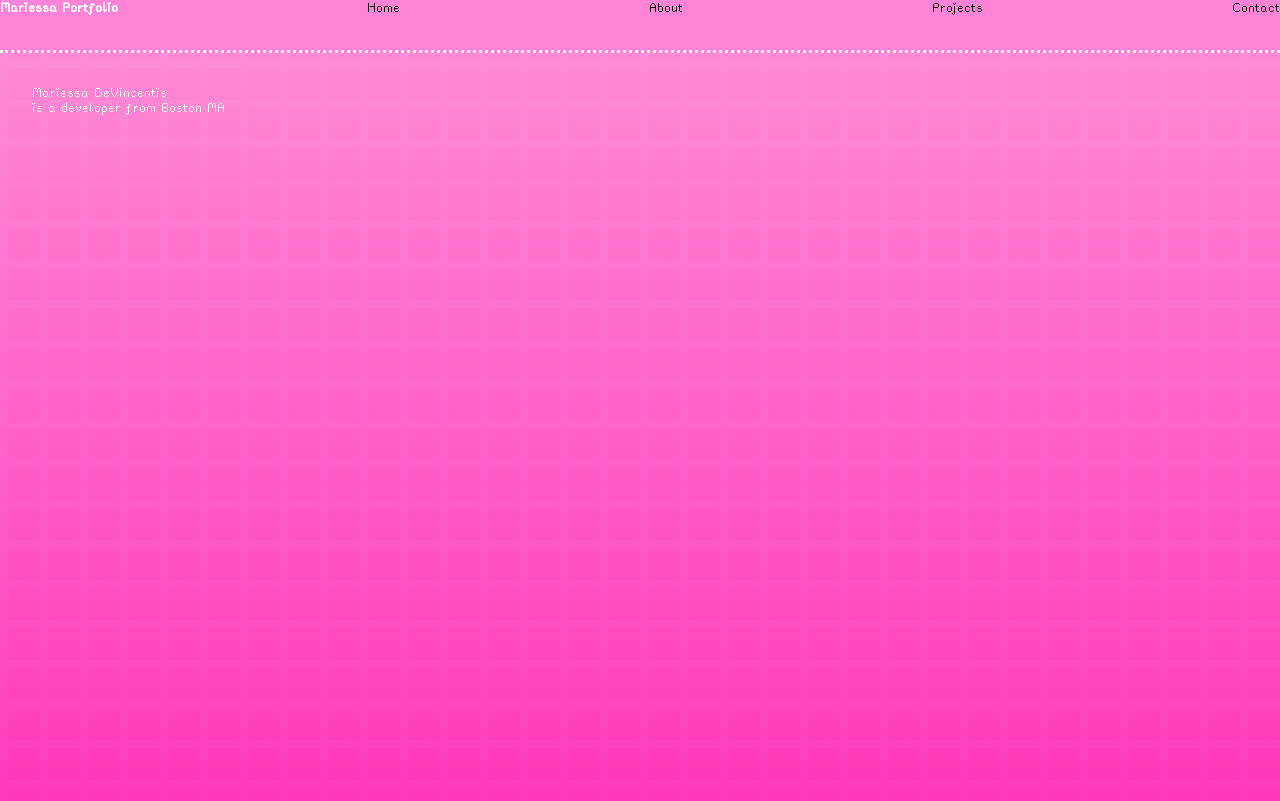
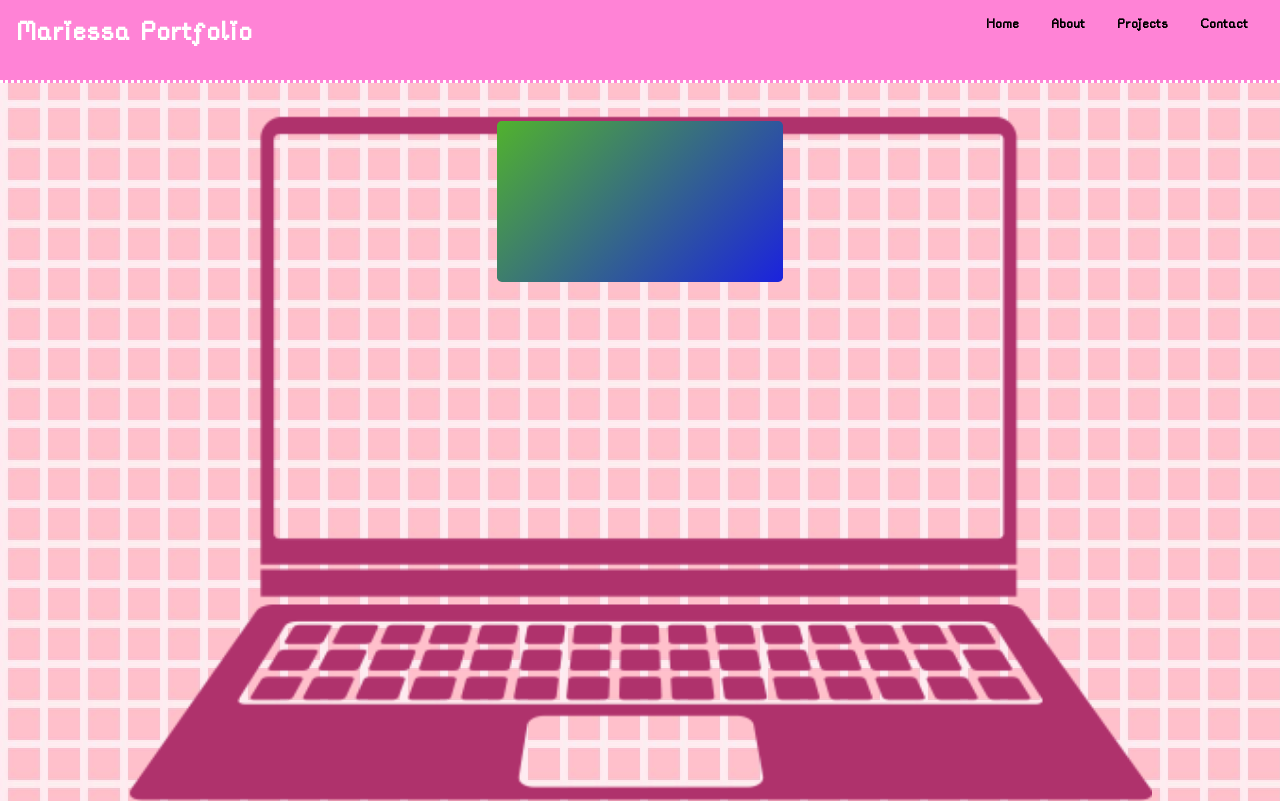
Before and after one commit to mariessad/perScholas, a plain HTML site: page week2/portfolio/index.html in a window 1280 px wide. Shown: the top 801 px of the page. Drawn offline with Linux system fonts and the light colour scheme; files whose address does not match are found by name.

Commit message:
add css, add JS color interactivity

```diff
--- a/week2/portfolio/app.js
+++ b/week2/portfolio/app.js
@@ -1,5 +1,56 @@
-document.querySelector("nav").addEventListener("mouseover", colorChange);
+// document.querySelector("nav").addEventListener("mouseover", colorChange);
 
-function colorChange() {
-  document.querySelector("nav").innerHTML = "color:red";
+// function colorChange() {
+//   document.querySelector("nav").innerHTML = "color:red";
+// }
+
+//
+
+const HEX_ALPHABET = "0123456789abcdef";
+const COLORS_NUM = 2;
+
+function random(arr) {
+  return arr[Math.floor(arr.length * Math.random())];
 }
+
+function randomHex(len) {
+  let str = "";
+  while (str.length < len) {
+    str = `${str}${
+      HEX_ALPHABET[Math.floor(Math.random() * HEX_ALPHABET.length)]
+    }`;
+  }
+  return str;
+}
+
+function genColors(string) {
+  const colors = [];
+
+  for (let i = 0; i < string.length - 5; i += 1) {
+    colors.push(string.slice(i, i + 6));
+  }
+
+  return colors;
+}
+
+function createGradient(colors) {
+  const colorStrings = colors.map((color) => {
+    return `#${color}`;
+  });
+  return ["135deg"].concat(colorStrings).join(", ");
+}
+
+function updateElement(elem) {
+  const hex = randomHex(COLORS_NUM + 5);
+  const colors = genColors(hex);
+  elem.style.background = `linear-gradient(${createGradient(colors)})`;
+  //   elem.innerText = hex;
+
+  return elem;
+}
+
+const elem = document.querySelector(".colors");
+
+updateElement(elem);
+
+elem.addEventListener("mousemove", (e) => updateElement(e.target));
--- a/week2/portfolio/index.html
+++ b/week2/portfolio/index.html
@@ -11,23 +11,23 @@
 <body>
   <nav onclick="colorChange()">
     <p class="nav-title">Mariessa Portfolio</p>
-    <ul>
-      Home
-    </ul>
-    <ul>
-      About
-    </ul>
-    <ul>
-      Projects
-    </ul>
-    <ul>
-      Contact
+    <ul class="nav-ul">
+      <li>Home</li>
+
+      <li>About</li>
+
+      <li>Projects</li>
+
+      <li>Contact</li>
     </ul>
   </nav>
   <main>
     <div class="hero-section">
-      <!-- <img class="hero-image" src="./images/moth_bg_1.png" /> -->
+      <!-- Laptop-->
+      <img class="hero-image" src="./images/NicePng_laptop-png_1694360.png" />
+      <div class="rainbow colors"></div>
     </div>
+    <!-- about section -->
     <div class="about">
       <div class="about-text">
         <p>Mariessa DeVincentis</p>
@@ -59,7 +59,9 @@
         <p class="card-text">Project 4 text</p>
       </div>
     </div>
+    <!-- contact section -->
     <div class="contact"></div>
   </main>
   <footer></footer>
+  <script src="./app.js"></script>
 </body>
--- a/week2/portfolio/style.css
+++ b/week2/portfolio/style.css
@@ -16,37 +16,80 @@
 body {
   /* background-color: rgb(19, 12, 49); */
   background-image: url("./images/aesthetic-pink-desktop\ android-iphone-desktop-hd-backgrounds-wallpapers-1080p-4k-yz9df-1920x1080.jpg");
+  /* backdrop-filter: opacity(0.4); */
   font-family: "rainyheartsmedium";
 }
 nav {
   display: flex;
   justify-content: space-between;
   background-color: var(--pink-one);
-  height: 50px;
+  height: 5rem;
+  width: 100vw;
   border-bottom: dotted white;
+}
+.nav-ul {
+  display: flex;
+  margin-right: 1rem;
+  margin-left: 1rem;
+}
+
+.nav-ul > li {
+  margin: 1rem;
+  list-style: none;
+  font-weight: bold;
+  /* padding: 0.5rem; */
+}
+.nav-ul > li:hover {
+  border: dotted 3px white;
 }
 .nav-title {
   color: white;
   font-weight: bold;
+  margin: 1rem;
+  font-size: 2rem;
 }
+
 .hero-section {
   display: flex;
-  justify-content: right;
+  justify-content: center;
 }
 
 .hero-image {
   width: 80vw;
-  opacity: 50%;
-  transform: rotate(-20deg);
+  /* opacity: 50%; */
+  /* transform: rotate(-20deg); */
   margin-top: 2rem;
   margin-bottom: 3rem;
+  color: var(--pink-two);
+}
+
+.colors {
+  color: white;
+  padding: 0.5em;
+  text-shadow: 1px 1px rgba(black, 0.5);
+  position: absolute;
+  /* width: 100%;
+  height: 100%; */
+  /* user-select: none; */
+  z-index: 1;
+}
+
+.rainbow {
+  width: 270px;
+  height: 145px;
+  max-height: 145px;
+  margin-top: 2.4rem;
+  border-radius: 0.3rem;
+  /* margin: auto; */
 }
 /* about */
 .about {
-  width: 100vw;
+  width: 100%;
   height: 70vw;
   background-image: linear-gradient(var(--pink-one), var(--pink-two));
   opacity: 90%;
+  border-radius: 1rem;
+  border: solid 10px white;
   display: flex;
 }
 
@@ -55,11 +98,15 @@ nav {
   height: auto;
   color: white;
   margin: 2rem;
+  border: solid 10px white;
+  border-radius: 1rem;
 }
 .about-image {
   width: 50vw;
   height: auto;
   margin: 2rem;
+  border: solid 10px white;
+  border-radius: 1rem;
 }
 /* projects */
 .projects {
@@ -74,7 +121,7 @@ nav {
   display: flex;
   flex-direction: column;
   justify-content: center;
-  width: 50vw;
+  /* width: 50vw; */
   height: auto;
   background-color: var(--pink-one);
   margin: 1rem;
@@ -82,10 +129,10 @@ nav {
   border: dotted white;
 }
 .project-image {
-  width: 100%;
+  width: 200px;
   height: auto;
   border-radius: 0.5rem;
-  margin: 1rem;
+  margin: 20px;
 }
 .card-title {
   color: white;
```
Also changed, not shown: week2/portfolio/images/NicePng_laptop-png_1694360.png (added).
